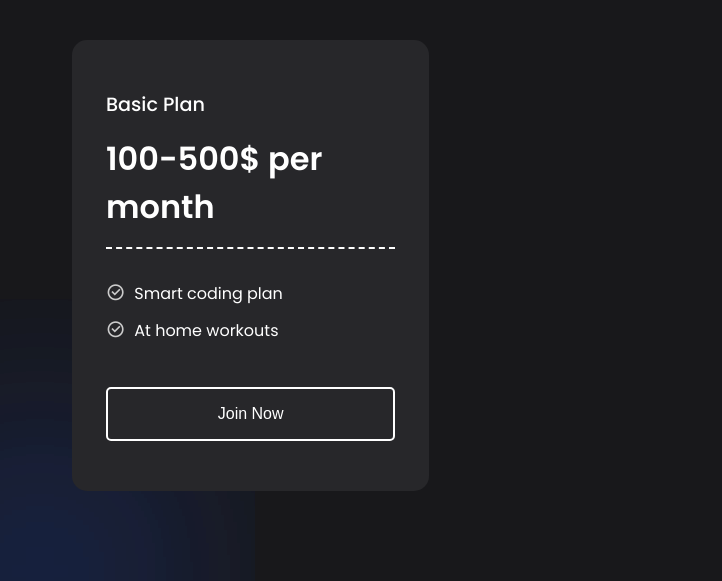
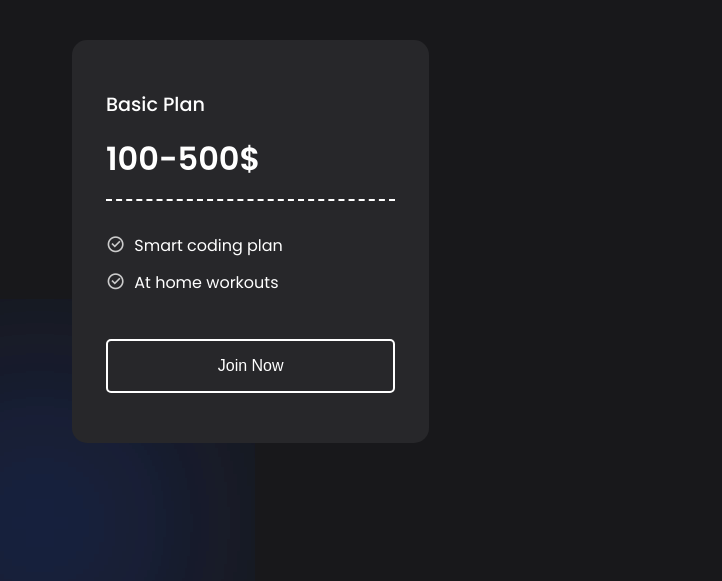
Before and after one commit to gastanley/portfolio, a plain HTML site: page index.html in a window 1280 px wide. Shown: the part 1480-2061 px from the top of the page, without its empty margins (0-722 px from the left). Drawn offline with nearby package versions, Linux system fonts and the light colour scheme.

Commit message:
Update index.html

```diff
--- a/index.html
+++ b/index.html
@@ -80,7 +80,7 @@
             <div class="card">
                 <div class="content">
                     <h4 class="pricingBasicPlan">Basic Plan</h4>
-                    <h3>100-500$ per month</h3>
+                    <h3>100-500$</h3>
                     <p>
                         <i class="ri-checkbox-circle-line"></i>
                         Smart coding plan
```
